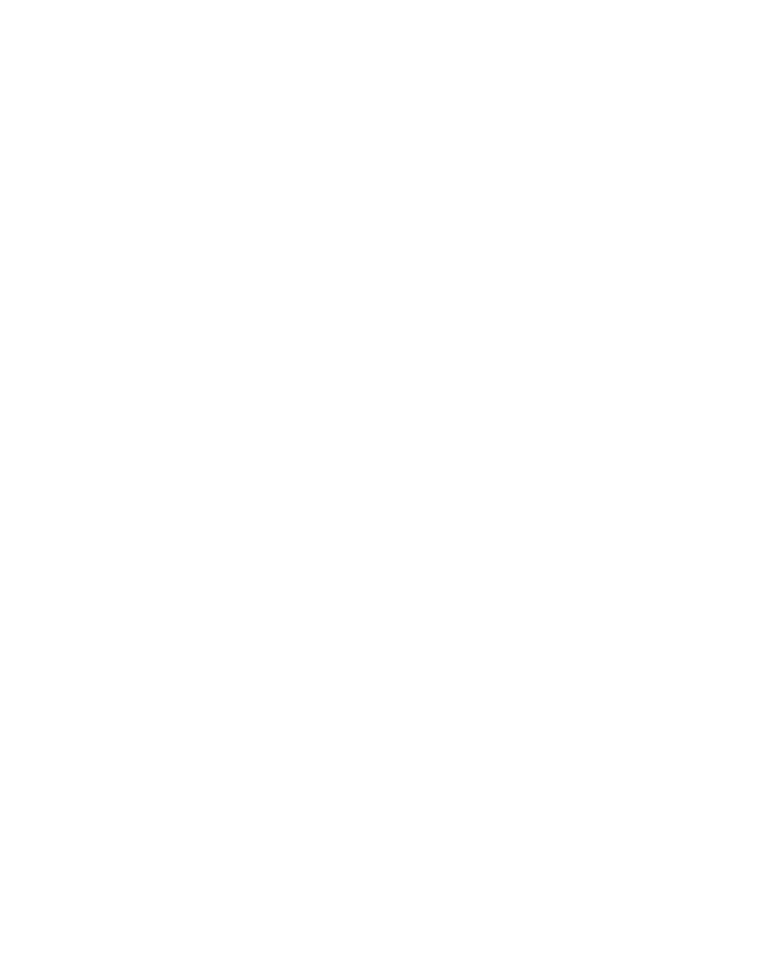
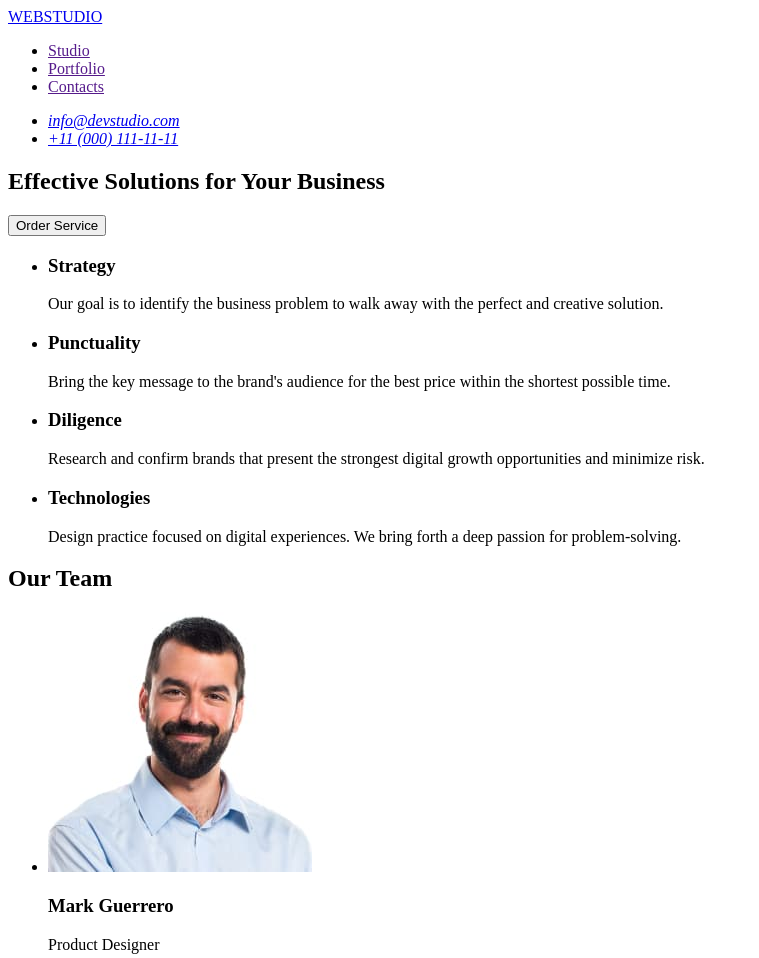
Before and after one commit to LDobro/goit-markup-hw-01, a plain HTML site: page index.html in a window 1280 px wide. Shown: the top 958 px of the page, without its empty margins (0-759 px from the left). Before the commit the page ends 800 px from the top, so only its background shows below. Drawn offline with Linux system fonts and the light colour scheme.

Commit message:
finish markup

```diff
--- a/index.html
+++ b/index.html
@@ -6,6 +6,87 @@
     <title>Document</title>
 </head>
 <body>
+<header>
+    <nav>
+    <a href="./index.html">WEBSTUDIO</a>
+    <ul>
+            <li><a href="">Studio</a></li>
+            <li><a href="">Portfolio</a></li>
+            <li><a href="">Contacts</a></li>
+    </ul>
+    </nav>
 
+    <address>
+            <ul>
+                <li>
+                    <a href="mailto:info@devstudio.com" target="_blank">info@devstudio.com</a>
+                </li>
+                <li>
+                    <a href="tel:+110001111111" target="_blank">+11 (000) 111-11-11</a>
+                </li>
+
+            </ul>
+    </address>
+    </header>
+
+    <main></main>
+    <section>
+        <h1>Effective Solutions
+        for Your Business</h1>
+
+        <button type="button">Order Service</button>
+    </section>
+
+    <section>
+        <ul>
+            <li>
+                <h3>Strategy</h3>
+                <p>Our goal is to identify the business
+                problem to walk away with the perfect and creative solution.</p>
+            </li>
+            <li>
+                <h3>Punctuality</h3>
+                <p>Bring the key message to the brand's audience for the best price within the shortest possible time.</p>
+            </li>
+            <li>
+                <h3>Diligence</h3>
+                <p>Research and confirm brands that present the strongest digital growth opportunities and minimize risk.</p>
+            </li>
+            <li>
+                <h3>Technologies</h3>
+                <p>Design practice focused on digital experiences. We bring forth a deep passion for problem-solving.</p>
+            </li>
+        </ul>
+    </section>
+    <section>
+        <h2>Our Team</h2>
+        <ul>
+            <li>
+                <img src="./images/imgMarkGuerrero.jpg" alt="picture_of_Mark_Guerrero" width="264" height="260">
+                <h3>Mark Guerrero</h3>
+                <p>Product Designer</p>
+            </li>
+            <li>
+                <img src="./images/imgTomFord.jpg" alt="picture_of_Tom_Ford" width="264" height="260">
+                <h3>Tom Ford</h3>
+                <p>Frontend Developer</p>
+            </li>
+            <li>
+                <img src="./images/imgCamilaGarcia.jpg" alt="picture_of_Camila_Garcia" width="264" height="260">
+                <h3>Camila Garcia</h3>
+                <p>Marketing</p>
+            </li>
+            <li>
+                <img src="./images/imgDanielWilson.jpg" alt="picture_of_Daniel_Wilson" width="264" height="260">
+                <h3>Daniel Wilson</h3>
+                <p>UI Designer</p>
+            </li>
+        </ul>
+       </section>
+
+       <footer>
+        <p>WebStudio</p>
+        <p>Increase the flow of customers and sales for your business with digital marketing & growth solutions.</p>
+       </footer>
 </body>
 </html>
```
Also changed, not shown: images/imgCamilaGarcia.jpg (added), images/imgDanielWilson.jpg (added), images/imgMarkGuerrero.jpg (added), images/imgTomFord.jpg (added), 2 other files.
